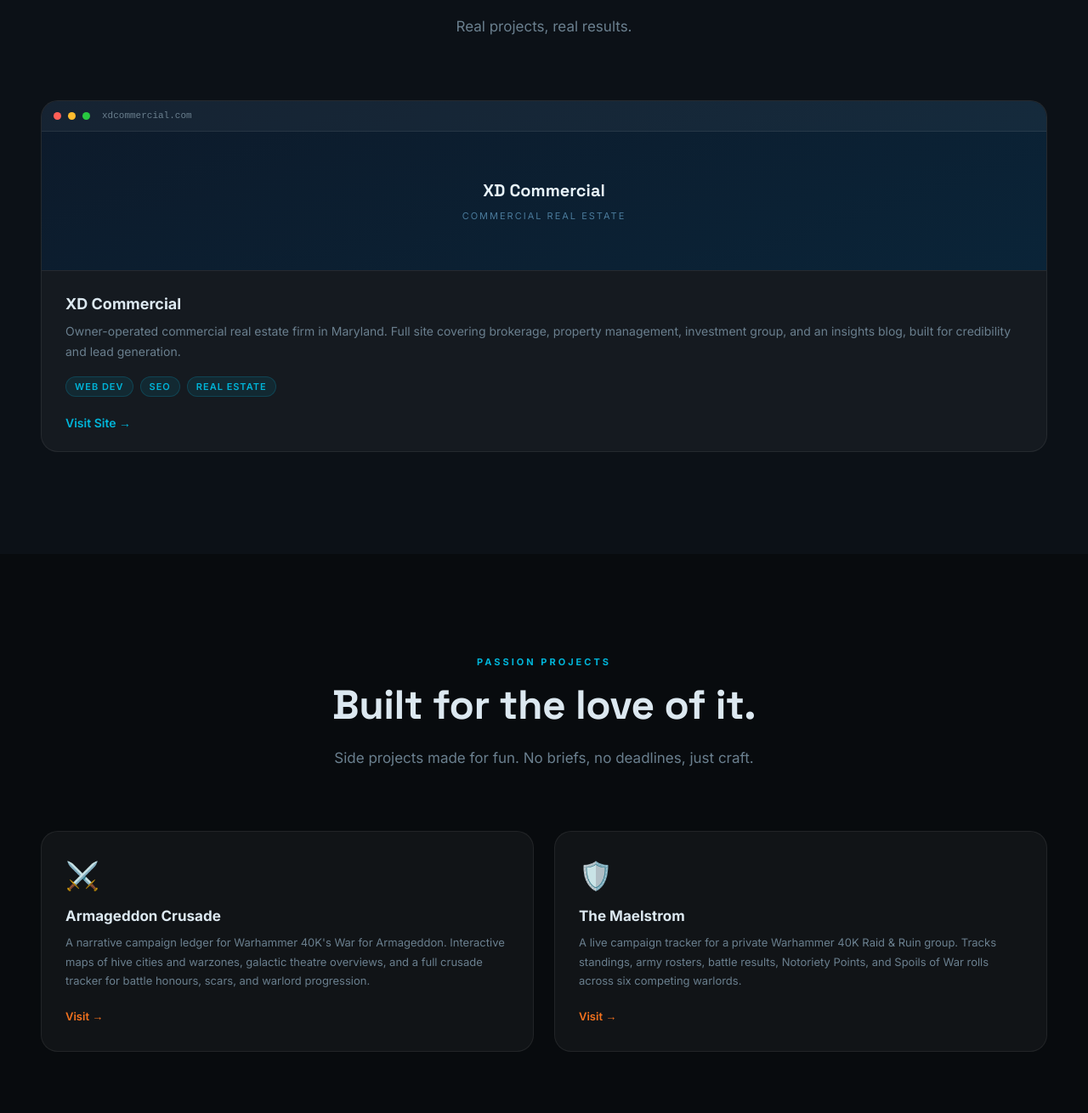
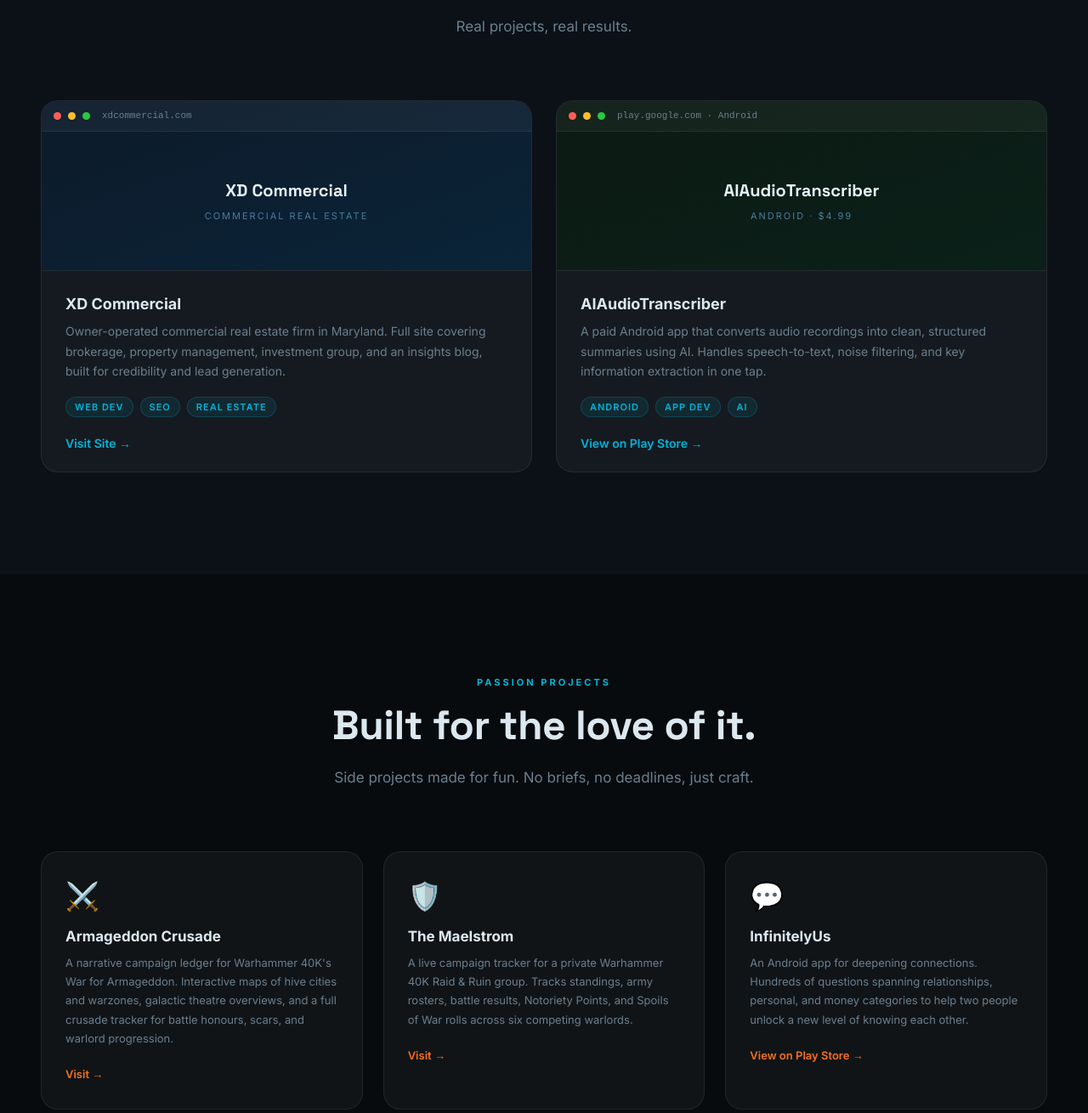
Before and after one commit to TechTree/starfallhq, a website: page index.html in a window 1280 px wide. Shown: the part 2861-4171 px from the top of the page at 85% size. Drawn offline with Linux system fonts and the light colour scheme; animation ran at ten frames a second.

Commit message:
andorid2

```diff
--- a/index.html
+++ b/index.html
@@ -860,6 +860,30 @@
         <a href="https://xdcommercial.com" target="_blank" rel="noopener" class="portfolio-link">Visit Site →</a>
       </div>
     </div>
+    <div class="portfolio-card reveal reveal-delay-2">
+      <div class="portfolio-preview">
+        <div class="portfolio-browser-bar">
+          <span class="browser-dot" style="background:#ff5f57"></span>
+          <span class="browser-dot" style="background:#febc2e"></span>
+          <span class="browser-dot" style="background:#28c840"></span>
+          <span class="portfolio-url">play.google.com · Android</span>
+        </div>
+        <div class="portfolio-preview-inner" style="background: linear-gradient(160deg, #0d1a14, #0a2018);">
+          <div class="portfolio-preview-title">AIAudioTranscriber</div>
+          <div class="portfolio-preview-sub">Android · $4.99</div>
+        </div>
+      </div>
+      <div class="portfolio-content">
+        <h3>AIAudioTranscriber</h3>
+        <p>A paid Android app that converts audio recordings into clean, structured summaries using AI. Handles speech-to-text, noise filtering, and key information extraction in one tap.</p>
+        <div class="portfolio-tags">
+          <span class="portfolio-tag">Android</span>
+          <span class="portfolio-tag">App Dev</span>
+          <span class="portfolio-tag">AI</span>
+        </div>
+        <a href="https://play.google.com/store/apps/details?id=com.ai.audiotranscriptionapp" target="_blank" rel="noopener" class="portfolio-link">View on Play Store →</a>
+      </div>
+    </div>
   </div>
 </section>
 
@@ -882,6 +906,12 @@
       <h3>The Maelstrom</h3>
       <p>A live campaign tracker for a private Warhammer 40K Raid & Ruin group. Tracks standings, army rosters, battle results, Notoriety Points, and Spoils of War rolls across six competing warlords.</p>
       <a href="https://the-maelstrom.vercel.app/" target="_blank" rel="noopener" class="passion-link">Visit →</a>
+    </div>
+    <div class="passion-card reveal reveal-delay-3">
+      <span class="passion-icon">💬</span>
+      <h3>InfinitelyUs</h3>
+      <p>An Android app for deepening connections. Hundreds of questions spanning relationships, personal, and money categories to help two people unlock a new level of knowing each other.</p>
+      <a href="https://play.google.com/store/apps/details?id=com.InfinitelyUs" target="_blank" rel="noopener" class="passion-link">View on Play Store →</a>
     </div>
   </div>
 </section>
```
